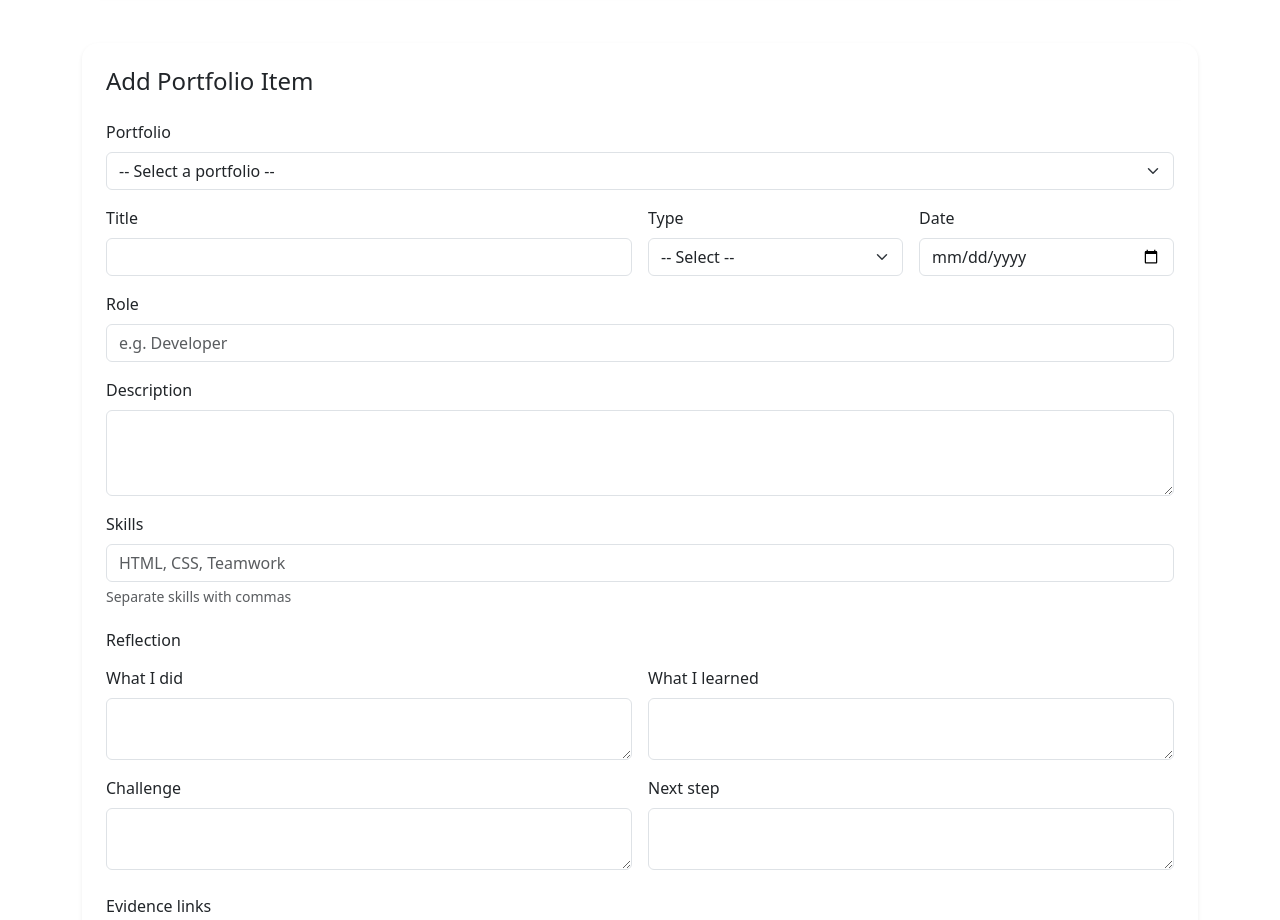
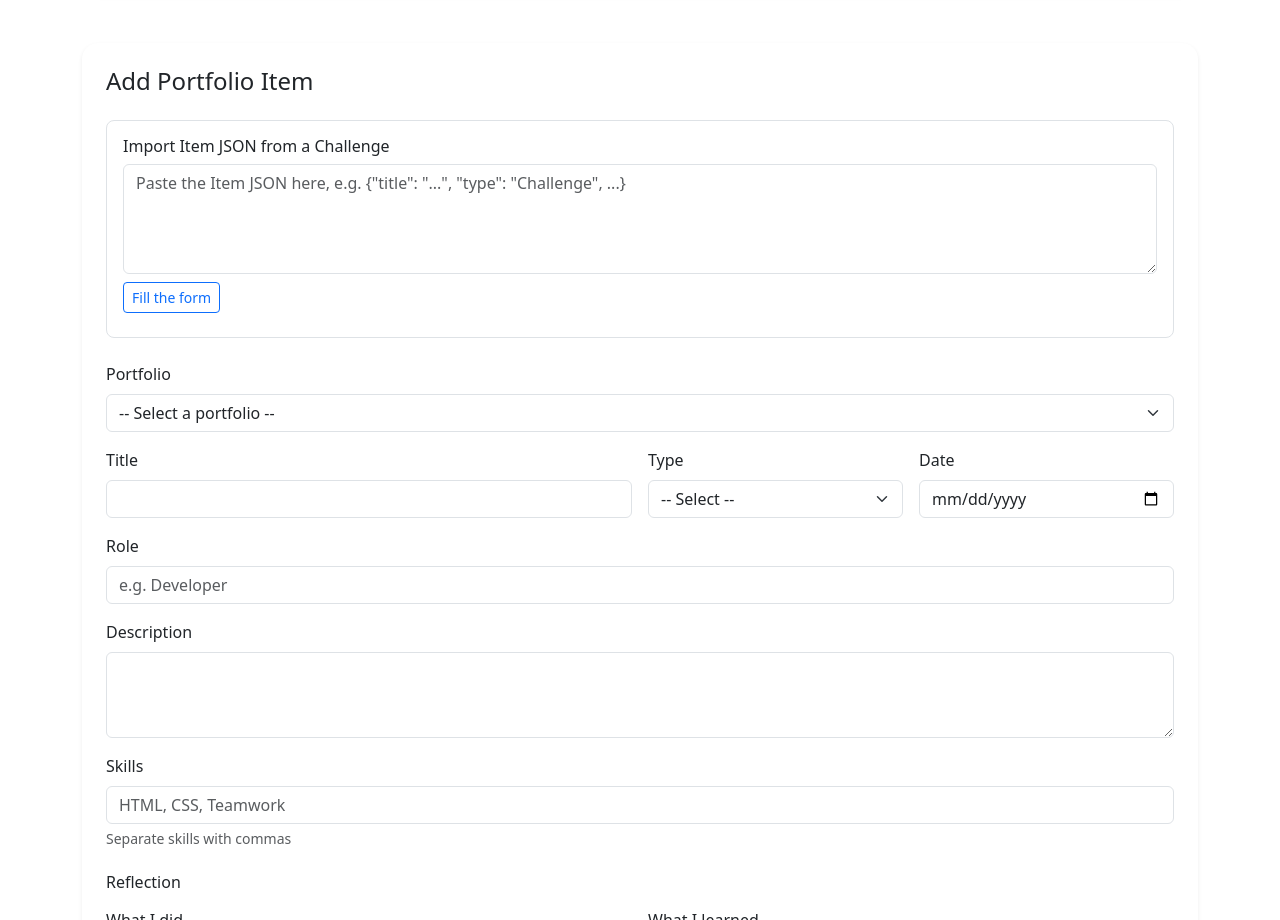
Before and after one commit to ningning110645/power-up-portfolio, a plain HTML site: page index.html in a window 1280 px wide. Shown: the part 1760-2680 px from the top of the page. Drawn offline with nearby package versions, Linux system fonts and the light colour scheme.

Commit message:
Add Import Item JSON box, Challenge type and Export my Portfolio section

```diff
--- a/index.html
+++ b/index.html
@@ -94,6 +94,14 @@
     <section id="item-form-section" class="card shadow-sm border-0 rounded-4 mb-5">
       <div class="card-body p-4">
         <h2 class="h4 mb-4">Add Portfolio Item</h2>
+                <!-- Import an Item JSON from a Challenge -->
+        <div class="border rounded-3 p-3 mb-4">
+          <h3 class="h6">Import Item JSON from a Challenge</h3>
+          <textarea id="import-json" class="form-control mb-2" rows="4"
+                    placeholder='Paste the Item JSON here, e.g. {"title": "...", "type": "Challenge", ...}'></textarea>
+          <button type="button" id="import-btn" class="btn btn-outline-primary btn-sm">Fill the form</button>
+          <p id="import-message" class="small mt-2 mb-0"></p>
+        </div>
 
         <form id="item-form" novalidate>
           <div class="mb-3">
@@ -116,6 +124,7 @@
                 <option>Personal Project</option>
                 <option>Activity</option>
                 <option>Competition</option>
+                <option>Challenge</option>
                 <option>Other</option>
               </select>
             </div>
```
